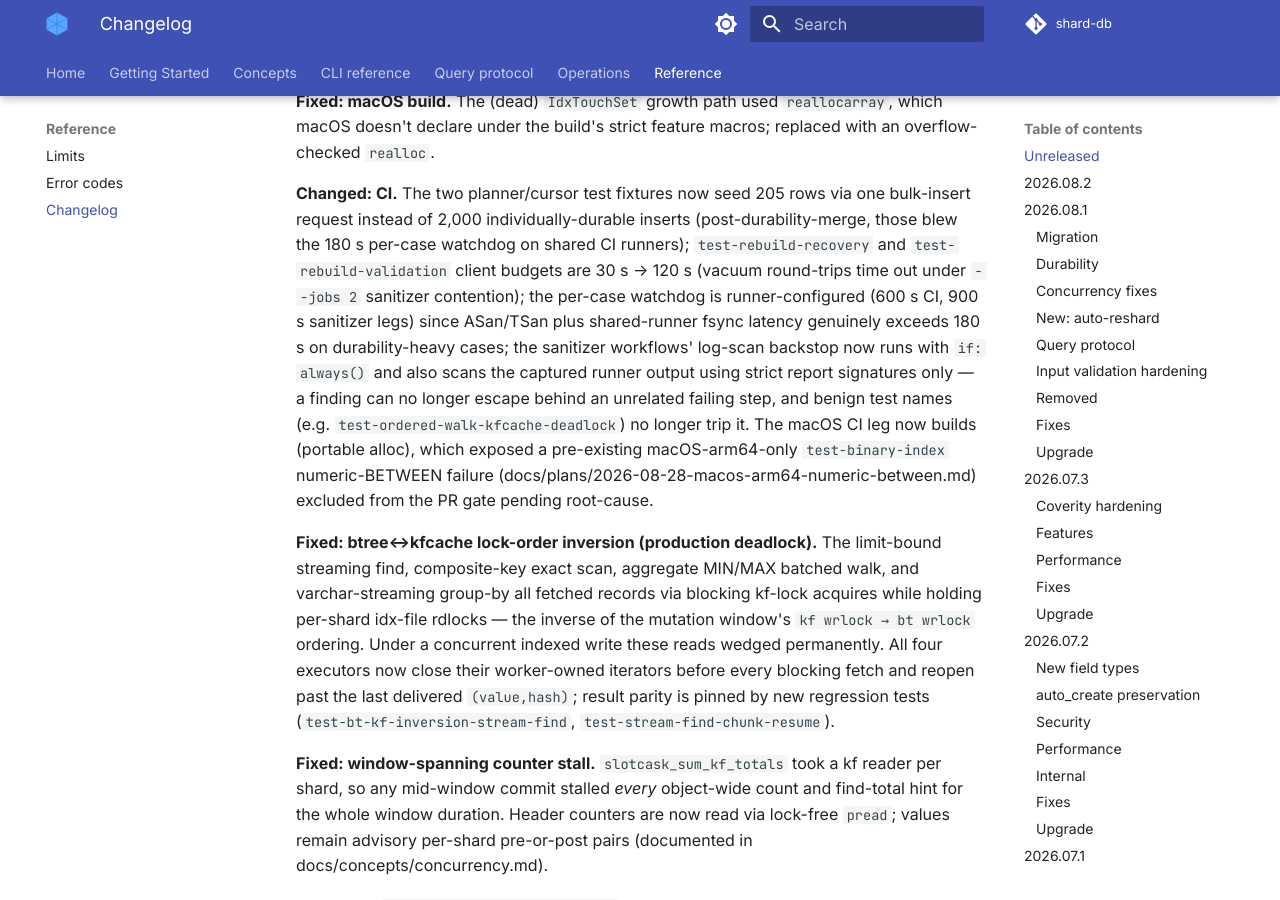
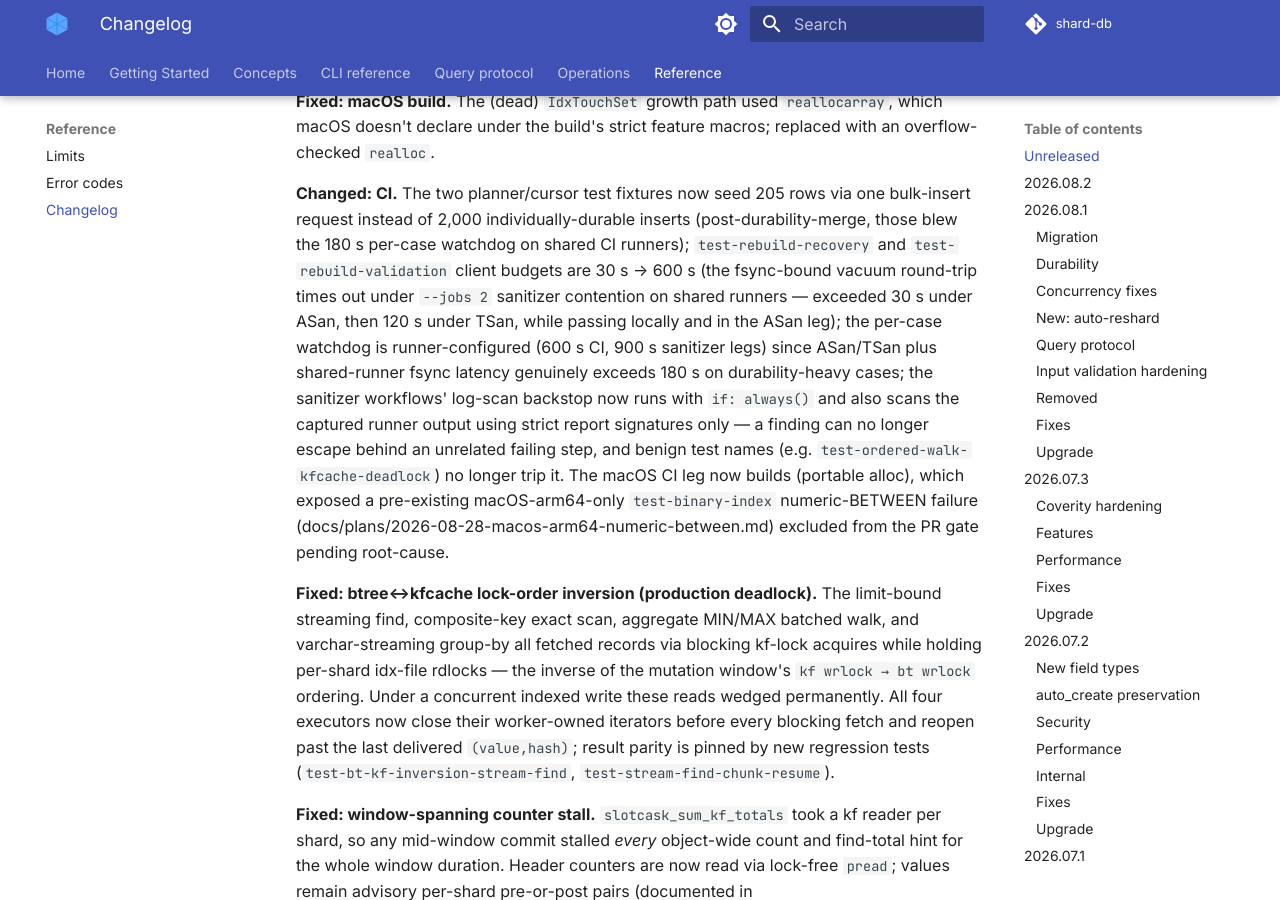
Before and after one commit to sayyiditow/shard-db, an MkDocs documentation site: the page built from docs/reference/changelog.md, in a window 1280 px wide and 900 px high, scrolled down 646 px. Built offline with MkDocs 1.6.1 and Material for MkDocs 9.7.7, drawn with Linux system fonts in a browser that asks for light colours; comment, search, counter and statistics services are not loaded.

Commit message:
fix: rebuild test client budgets 120s -> 600s under TSan contention
Second TSan round on this branch: zero race reports (the hardened scan
step passed), but test-rebuild-recovery's fsync-bound vacuum exceeded
the 120s client budget on the shared runner — same timeout-cascade
shape as the original 30s failure, while ASan passed the identical case
and local runs are green. Raise both rebuild cases (recovery +
validation) to the 600s ceiling test-auto-reshard already uses under
TSan. Changelog updated to match.

```diff
--- a/docs/reference/changelog.md
+++ b/docs/reference/changelog.md
@@ -29,8 +29,10 @@ macros; replaced with an overflow-checked `realloc`.
 one bulk-insert request instead of 2,000 individually-durable inserts
 (post-durability-merge, those blew the 180 s per-case watchdog on shared CI
 runners); `test-rebuild-recovery` and `test-rebuild-validation` client
-budgets are 30 s → 120 s (vacuum round-trips time out under `--jobs 2`
-sanitizer contention); the per-case watchdog is runner-configured (600 s
+budgets are 30 s → 600 s (the fsync-bound vacuum round-trip times out
+under `--jobs 2` sanitizer contention on shared runners — exceeded 30 s
+under ASan, then 120 s under TSan, while passing locally and in the ASan
+leg); the per-case watchdog is runner-configured (600 s
 CI, 900 s sanitizer legs) since ASan/TSan plus shared-runner fsync latency
 genuinely exceeds 180 s on durability-heavy cases; the sanitizer workflows'
 log-scan backstop now runs with `if: always()` and also scans the captured
```
Also changed, not shown: 2 other files.
